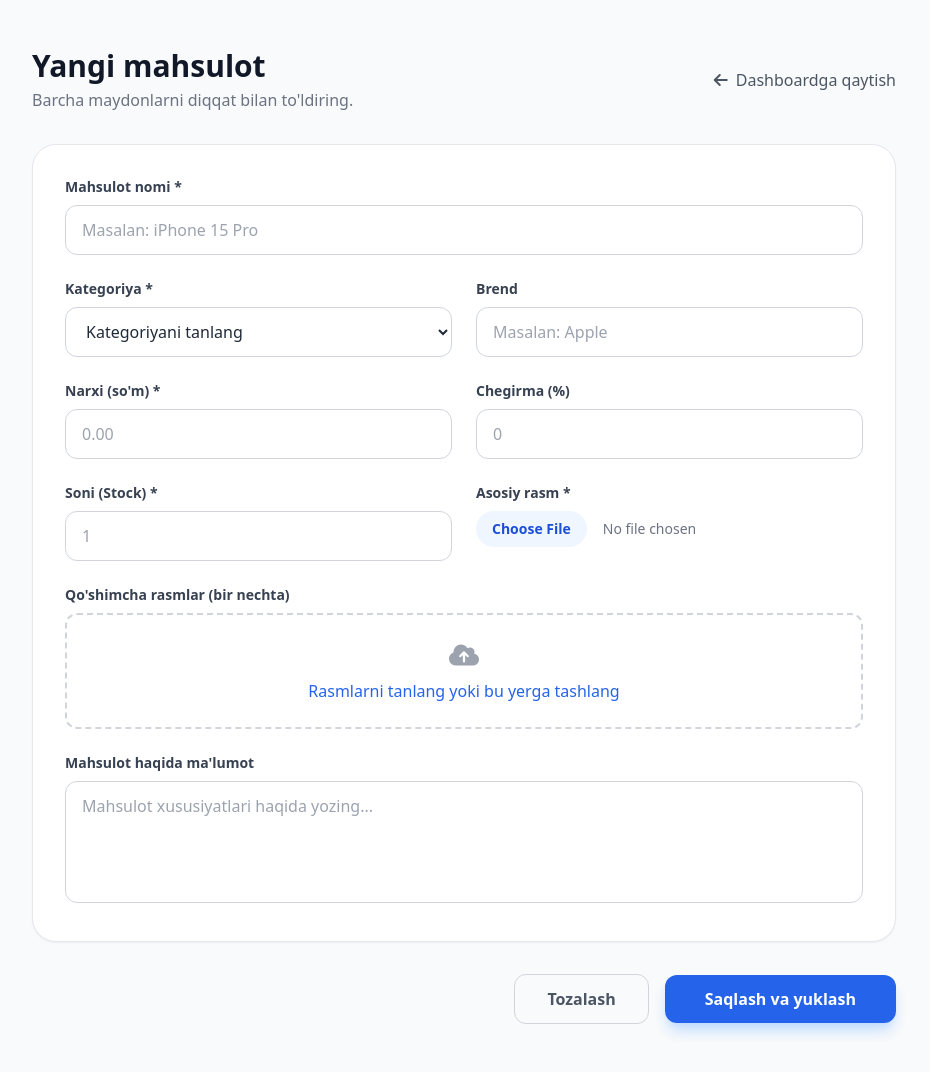
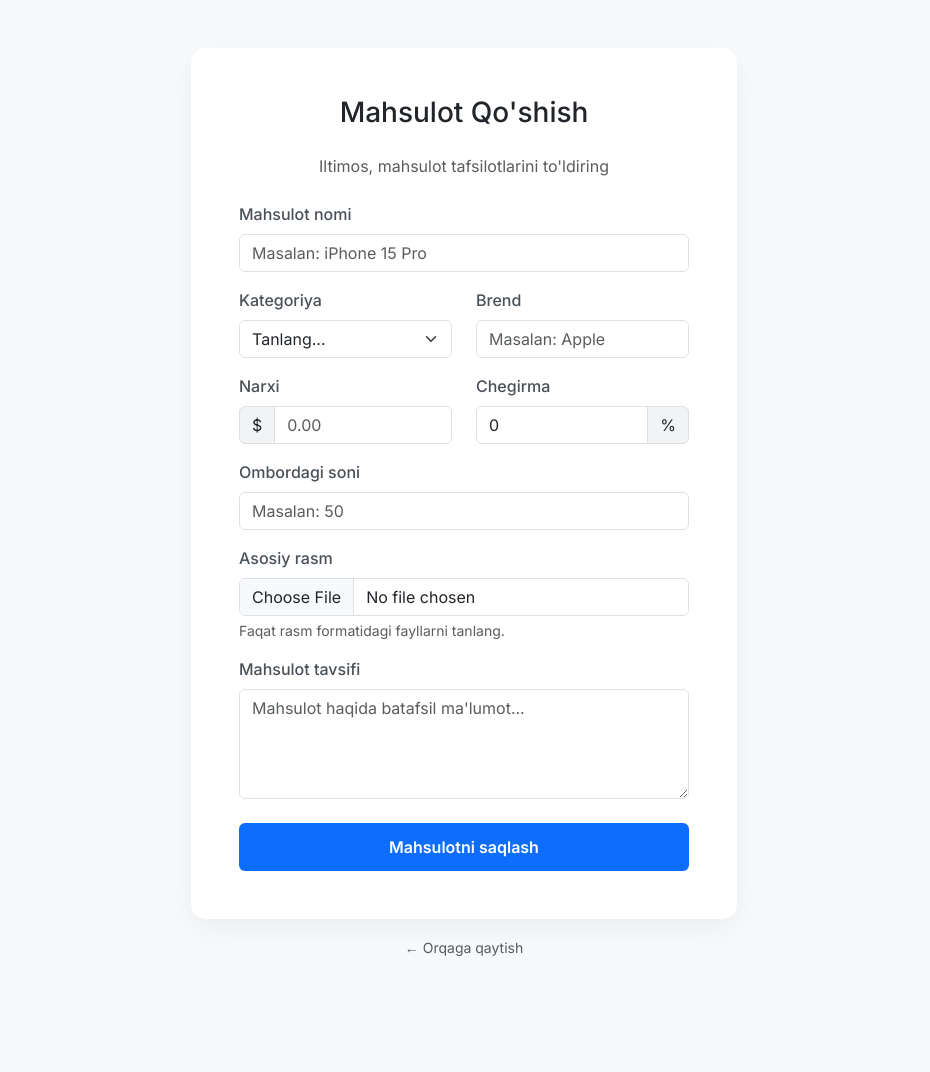
Before and after one commit to abdumannon-python/Project_shop, a Django app: page /product/create/ in a window 1280 px wide. Shown: the whole page, without its empty margins (176-1106 px from the left). After the commit the page ends 956 px from the top, so only its background shows below. Run offline with Django 5.2, Linux system fonts and the light colour scheme; the visitor is signed in with stand-in values (Sample User, id 1); data that the repository does not hold is empty; some libraries are stand-ins or nearby versions.

Commit message:
product_create update

```diff
--- a/products/views.py
+++ b/products/views.py
@@ -9,9 +9,7 @@ from datetime import timedelta
 from django.db.models import Sum
 from users.models import *
 
-
 User=get_user_model()
-
 
 class ProductCreate(LoginRequiredMixin,View):
     def get(self,request):
@@ -33,13 +31,6 @@ class ProductCreate(LoginRequiredMixin,View):
             desc=request.POST.get('desc')
         )
         product.save()
-        images=request.FILES.getlist('images')
-        for image in images:
-            ProductImages.objects.create(product=product, image=image)
-        return redirect('home')
-
-
-
 class ProductUpdate(LoginRequiredMixin,View):
     def get(self,request,pk):
         product=get_object_or_404(Products,pk=pk,auth=request.user)
@@ -112,9 +103,6 @@ class ProductDetails(View):
             Wishlist.objects.create(user=request.user, product=post)
 
         return redirect('product_detail')
-
-
-
 class ProductView(View):
     def get(self,request):
         products=Products.objects.filter().order_by('category')
--- a/templates/product_form.html
+++ b/templates/product_form.html
@@ -4,103 +4,118 @@
     <meta charset="UTF-8">
     <meta name="viewport" content="width=device-width, initial-scale=1.0">
     <title>Yangi mahsulot qo'shish</title>
-    <script src="https://cdn.tailwindcss.com"></script>
-    <link rel="stylesheet" href="https://cdnjs.cloudflare.com/ajax/libs/font-awesome/6.0.0/css/all.min.css">
+    <link href="https://cdn.jsdelivr.net/npm/bootstrap@5.3.0/dist/css/bootstrap.min.css" rel="stylesheet">
+    <link href="https://fonts.googleapis.com/css2?family=Inter:wght@400;500;600&display=swap" rel="stylesheet">
+    <style>
+        body {
+            background-color: #f8f9fa;
+            font-family: 'Inter', sans-serif;
+        }
+        .form-card {
+            background: #ffffff;
+            border: none;
+            border-radius: 15px;
+            box-shadow: 0 10px 30px rgba(0, 0, 0, 0.05);
+        }
+        .form-label {
+            font-weight: 500;
+            color: #495057;
+        }
+        .btn-primary {
+            background-color: #0d6efd;
+            border: none;
+            padding: 12px;
+            font-weight: 600;
+            transition: all 0.3s ease;
+        }
+        .btn-primary:hover {
+            background-color: #0b5ed7;
+            transform: translateY(-1px);
+        }
+        .input-group-text {
+            background-color: #f1f3f5;
+        }
+    </style>
 </head>
-<body class="bg-gray-50 text-gray-800">
+<body>
 
-    <div class="max-w-4xl mx-auto px-4 py-12">
-        <div class="mb-8 flex items-center justify-between">
-            <div>
-                <h1 class="text-3xl font-extrabold text-gray-900">Yangi mahsulot</h1>
-                <p class="text-gray-500 mt-1">Barcha maydonlarni diqqat bilan to'ldiring.</p>
-            </div>
-            <a href="{% url 'home' %}" class="text-gray-600 hover:text-blue-600 font-medium flex items-center transition">
-                <i class="fa-solid fa-arrow-left mr-2"></i> Dashboardga qaytish
-            </a>
-        </div>
+<div class="container py-5">
+    <div class="row justify-content-center">
+        <div class="col-md-8 col-lg-6">
+            <div class="form-card p-4 p-md-5">
+                <h3 class="text-center mb-4">Mahsulot Qo'shish</h3>
+                <p class="text-muted text-center mb-4">Iltimos, mahsulot tafsilotlarini to'ldiring</p>
 
-        <form method="POST" enctype="multipart/form-data" class="space-y-8">
-            {% csrf_token %}
+                <form method="POST" enctype="multipart/form-data">
+                    {% csrf_token %}
 
-            <div class="bg-white rounded-3xl shadow-sm border border-gray-200 p-8">
-                <div class="grid grid-cols-1 md:grid-cols-2 gap-6">
-
-                    <div class="md:col-span-2">
-                        <label class="block text-sm font-semibold text-gray-700 mb-2">Mahsulot nomi *</label>
-                        <input type="text" name="title" required placeholder="Masalan: iPhone 15 Pro"
-                            class="w-full px-4 py-3 rounded-xl border border-gray-300 focus:ring-2 focus:ring-blue-500 focus:border-transparent outline-none transition">
+                    <div class="mb-3">
+                        <label for="title" class="form-label">Mahsulot nomi</label>
+                        <input type="text" class="form-control" name="title" id="title" placeholder="Masalan: iPhone 15 Pro" required>
                     </div>
 
-                    <div>
-                        <label class="block text-sm font-semibold text-gray-700 mb-2">Kategoriya *</label>
-                        <select name="category" required class="w-full px-4 py-3 rounded-xl border border-gray-300 focus:ring-2 focus:ring-blue-500 outline-none transition bg-white">
-                            <option value="" disabled selected>Kategoriyani tanlang</option>
-                            {% for cat in category %}
-                                <option value="{{ cat.id }}">{{ cat.title }}</option>
-                            {% endfor %}
-                        </select>
-                    </div>
-
-                    <div>
-                        <label class="block text-sm font-semibold text-gray-700 mb-2">Brend</label>
-                        <input type="text" name="brand" placeholder="Masalan: Apple"
-                            class="w-full px-4 py-3 rounded-xl border border-gray-300 focus:ring-2 focus:ring-blue-500 outline-none transition">
-                    </div>
-
-                    <div>
-                        <label class="block text-sm font-semibold text-gray-700 mb-2">Narxi (so'm) *</label>
-                        <input type="number" name="price" required placeholder="0.00"
-                            class="w-full px-4 py-3 rounded-xl border border-gray-300 focus:ring-2 focus:ring-blue-500 outline-none transition">
-                    </div>
-
-                    <div>
-                        <label class="block text-sm font-semibold text-gray-700 mb-2">Chegirma (%)</label>
-                        <input type="number" name="percent" placeholder="0"
-                            class="w-full px-4 py-3 rounded-xl border border-gray-300 focus:ring-2 focus:ring-blue-500 outline-none transition">
-                    </div>
-
-                    <div>
-                        <label class="block text-sm font-semibold text-gray-700 mb-2">Soni (Stock) *</label>
-                        <input type="number" name="stock" required placeholder="1"
-                            class="w-full px-4 py-3 rounded-xl border border-gray-300 focus:ring-2 focus:ring-blue-500 outline-none transition">
-                    </div>
-
-                    <div>
-                        <label class="block text-sm font-semibold text-gray-700 mb-2">Asosiy rasm *</label>
-                        <input type="file" name="main_image" required accept="image/*"
-                            class="w-full text-sm text-gray-500 file:mr-4 file:py-2 file:px-4 file:rounded-full file:border-0 file:text-sm file:font-semibold file:bg-blue-50 file:text-blue-700 hover:file:bg-blue-100">
-                    </div>
-
-                    <div class="md:col-span-2">
-                        <label class="block text-sm font-semibold text-gray-700 mb-2">Qo'shimcha rasmlar (bir nechta)</label>
-                        <div class="border-2 border-dashed border-gray-300 rounded-xl p-6 text-center hover:border-blue-400 transition">
-                            <input type="file" name="images" multiple accept="image/*" class="hidden" id="multi-images">
-                            <label for="multi-images" class="cursor-pointer text-blue-600 hover:text-blue-700 font-medium">
-                                <i class="fa-solid fa-cloud-arrow-up text-2xl mb-2 block text-gray-400"></i>
-                                Rasmlarni tanlang yoki bu yerga tashlang
-                            </label>
+                    <div class="row">
+                        <div class="col-md-6 mb-3">
+                            <label for="category" class="form-label">Kategoriya</label>
+                            <select class="form-select" name="category" id="category" required>
+                                <option value="" selected disabled>Tanlang...</option>
+                                {% for cat in category %}
+                                    <option value="{{ cat.id }}">{{ cat.name }}</option>
+                                {% endfor %}
+                            </select>
+                        </div>
+                        <div class="col-md-6 mb-3">
+                            <label for="brand" class="form-label">Brend</label>
+                            <input type="text" class="form-control" name="brand" id="brand" placeholder="Masalan: Apple" required>
                         </div>
                     </div>
 
-                    <div class="md:col-span-2">
-                        <label class="block text-sm font-semibold text-gray-700 mb-2">Mahsulot haqida ma'lumot</label>
-                        <textarea name="desc" rows="4" placeholder="Mahsulot xususiyatlari haqida yozing..."
-                            class="w-full px-4 py-3 rounded-xl border border-gray-300 focus:ring-2 focus:ring-blue-500 outline-none transition resize-none"></textarea>
+                    <div class="row">
+                        <div class="col-md-6 mb-3">
+                            <label for="price" class="form-label">Narxi</label>
+                            <div class="input-group">
+                                <span class="input-group-text">$</span>
+                                <input type="number" class="form-control" name="price" id="price" step="0.01" placeholder="0.00" required>
+                            </div>
+                        </div>
+                        <div class="col-md-6 mb-3">
+                            <label for="percent" class="form-label">Chegirma</label>
+                            <div class="input-group">
+                                <input type="number" class="form-control" name="percent" id="percent" value="0">
+                                <span class="input-group-text">%</span>
+                            </div>
+                        </div>
                     </div>
-                </div>
+
+                    <div class="mb-3">
+                        <label for="stock" class="form-label">Ombordagi soni</label>
+                        <input type="number" class="form-control" name="stock" id="stock" placeholder="Masalan: 50" required>
+                    </div>
+
+                    <div class="mb-3">
+                        <label for="main_image" class="form-label">Asosiy rasm</label>
+                        <input type="file" class="form-control" name="main_image" id="main_image" accept="image/*" required>
+                        <div class="form-text">Faqat rasm formatidagi fayllarni tanlang.</div>
+                    </div>
+
+                    <div class="mb-4">
+                        <label for="desc" class="form-label">Mahsulot tavsifi</label>
+                        <textarea class="form-control" name="desc" id="desc" rows="4" placeholder="Mahsulot haqida batafsil ma'lumot..." required></textarea>
+                    </div>
+
+                    <div class="d-grid">
+                        <button type="submit" class="btn btn-primary">Mahsulotni saqlash</button>
+                    </div>
+                </form>
             </div>
 
-            <div class="flex items-center justify-end gap-4">
-                <button type="reset" class="px-8 py-3 rounded-xl border border-gray-300 font-semibold text-gray-600 hover:bg-gray-100 transition">
-                    Tozalash
-                </button>
-                <button type="submit" class="px-10 py-3 rounded-xl bg-blue-600 text-white font-bold shadow-lg shadow-blue-200 hover:bg-blue-700 transition">
-                    Saqlash va yuklash
-                </button>
+            <div class="text-center mt-3">
+                <a href="/" class="text-decoration-none text-muted small">← Orqaga qaytish</a>
             </div>
-        </form>
+        </div>
     </div>
+</div>
 
+<script src="https://cdn.jsdelivr.net/npm/bootstrap@5.3.0/dist/js/bootstrap.bundle.min.min.js"></script>
 </body>
 </html>
```
